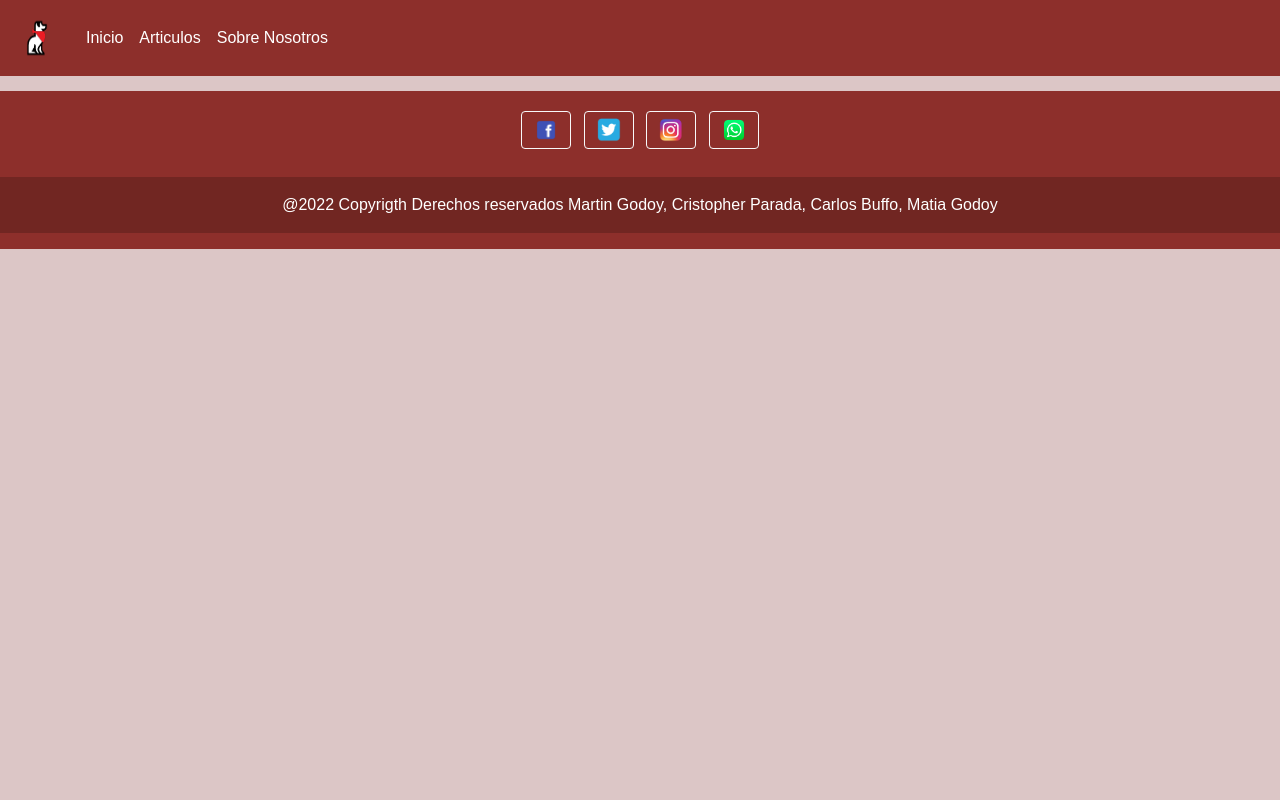
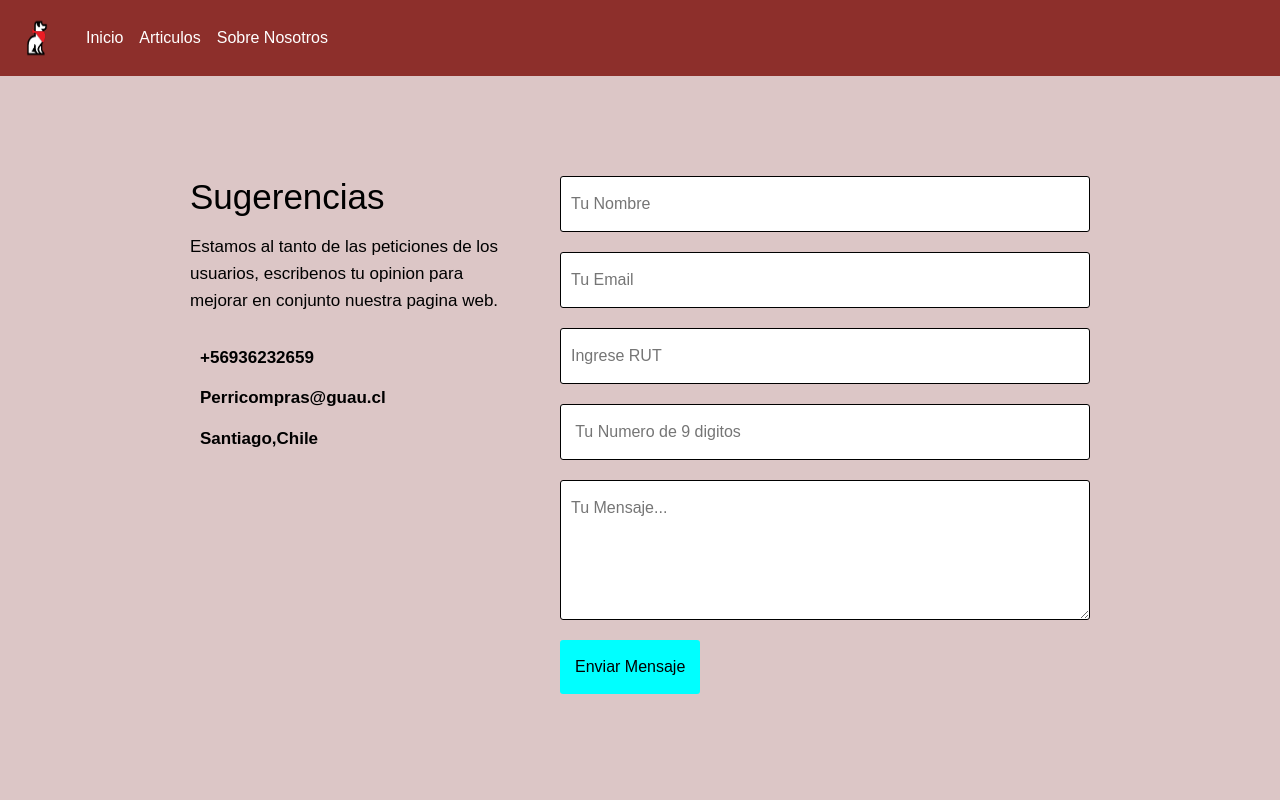
Before and after one commit to mart-godoy/Experiencia2_Godoy_Godoy_Buffo_Parada, a plain HTML site: page Paginas/formsuge.html in a window 1280 px wide. Shown: the top 800 px of the page. Drawn offline with nearby package versions, Linux system fonts and the light colour scheme.

Commit message:
Mejoras a los formularios

```diff
--- a/CSS/estilo.css
+++ b/CSS/estilo.css
@@ -75,3 +75,74 @@ button{
 .accesorios{
     text-align: right;
 }
+
+
+
+@import url('https://fonts.googleapis.com/css2?family=Open+Sans:wght@400;700&display=swap');
+
+.container-form{
+    width: 100%;
+    max-width: 1100px;
+    margin: auto;
+    display: grid;
+    grid-template-columns: repeat(2,1fr);
+    grid-gap: 50px;
+    padding: 100px;
+
+}
+.container-form h2{
+    margin-bottom: 15px;
+    font-size: 35px
+}
+.container-form p{
+    font-size: 17px;
+    line-height: 1.6;
+    margin-bottom: 30px;
+}
+.container-form a{
+    font-size: 17px;
+    display: inline-block;
+    text-decoration: none;
+    width: 100%;
+    margin-bottom: 15px;
+    color:black;
+    font-weight: 700;
+}
+.container-form a i{
+    color: aqua;
+    margin-right: 10px;
+}
+.container-form form .campo, textarea{
+    width: 100%;
+    padding: 15px 10px;
+    font-size: 16px;
+    border: 1px solid black;
+    margin-bottom: 20px;
+    border-radius: 3px;
+    outline: 0px;
+}
+.container-form form textarea{
+    max-width: 530px;
+    min-width: 530px;
+    min-height: 140px;
+    max-height: 150px;
+}
+.container-form .btn-enviar{
+    padding: 15px;
+    font-size: 16px;
+    border: none;
+    outline: 0px;
+    background:aqua;
+    color: black;
+    border-radius: 3px;
+    cursor: pointer;
+    transition: all 300ms ease;
+}
+.container-form .btn-enviar:hover{
+    background: yellow;
+}
+
+.container-boton{
+  margin: 5px;
+  margin-left: auto;
+}
--- a/Paginas/formsuge.html
+++ b/Paginas/formsuge.html
@@ -1,3 +1,4 @@
+<html>
 <head>
     <link rel="icon" href="../IMG/logo.ico">
     <meta charset="UTF-8">
@@ -32,17 +33,25 @@
 </div>
 </nav>
 
-
-
-
-
-
-
-
-
-
-
-
+<body>
+    <div class="container-form">
+        <div class="info-form">
+            <h2 style="color: black;">Sugerencias</h2>
+            <p style="color: black;">Estamos al tanto de las peticiones de los usuarios, escribenos tu opinion para mejorar en conjunto nuestra pagina web.</p>
+            <a href="https://web.whatsapp.com" target="_blank"><i class="fa fa-phone"></i> +56936232659</a>
+            <a href="https://www.google.com/intl/es-419/gmail/about/" target="_blank"><i class="fa fa-envelope"></i>Perricompras@guau.cl</a>
+            <a href="https://www.google.cl/maps/place/Duoc+UC:+Sede+Maipu/@-33.5114206,-70.7546298,17z/data=!3m1!4b1!4m5!3m4!1s0x9662dcd1fe0c7bab:0x4d17b82a7ba77488!8m2!3d-33.5114206!4d-70.7524411" target="_blank"><i class="fa fa-map-marked"></i> Santiago,Chile</a>
+        </div>
+        <form action="#" autocomplete="off">
+            <input type="text" name="nombre" placeholder="Tu Nombre" class="campo">
+            <input type="email" name="email" placeholder="Tu Email" class="campo">
+            <input type="text" id="rut" name="rut" class="campo" required oninput="checkRut(this)" placeholder="Ingrese RUT">
+            <input type="text" name="numero" placeholder=" Tu Numero de 9 digitos" class="campo" pattern="[0-9]{9}">
+            <textarea name="mensaje" placeholder="Tu Mensaje..."></textarea>
+            <input type="submit" name="enviar" value="Enviar Mensaje" class="btn-enviar">
+        </form>
+    </div>
+      <script src="https://cdn.jsdelivr.net/npm/bootstrap@5.1.3/dist/js/bootstrap.bundle.min.js" integrity="sha384-ka7Sk0Gln4gmtz2MlQnikT1wXgYsOg+OMhuP+IlRH9sENBO0LRn5q+8nbTov4+1p" crossorigin="anonymous"></script>
 
 
 
@@ -94,3 +103,4 @@
 <script src="https://cdn.jsdelivr.net/npm/bootstrap@5.1.3/dist/js/bootstrap.bundle.min.js" integrity="sha384-ka7Sk0Gln4gmtz2MlQnikT1wXgYsOg+OMhuP+IlRH9sENBO0LRn5q+8nbTov4+1p" crossorigin="anonymous"></script>
 
 </body>
+</html>
```
Also changed, not shown: Js/validacionrut.js (added, +47 -0 lines), Paginas/index.html (+10 -0 lines).
